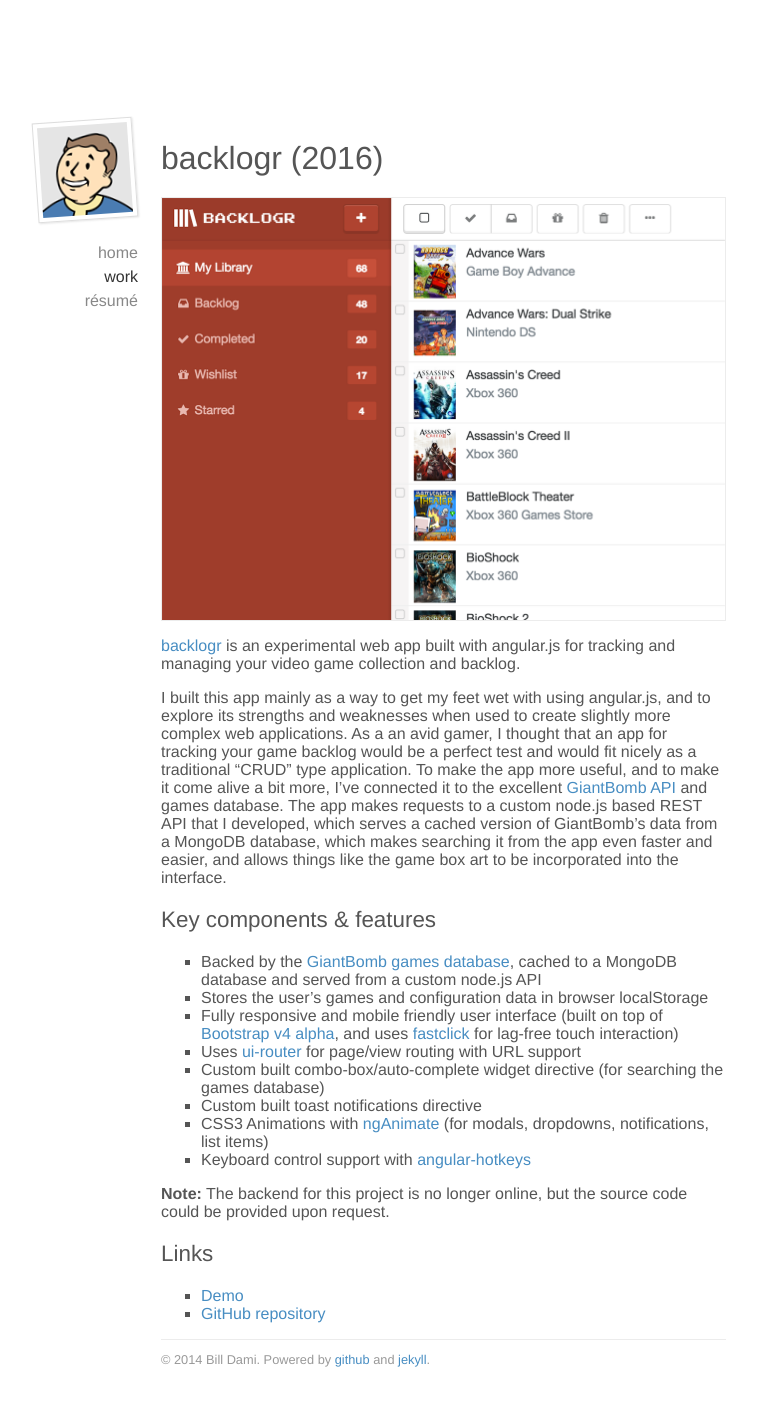
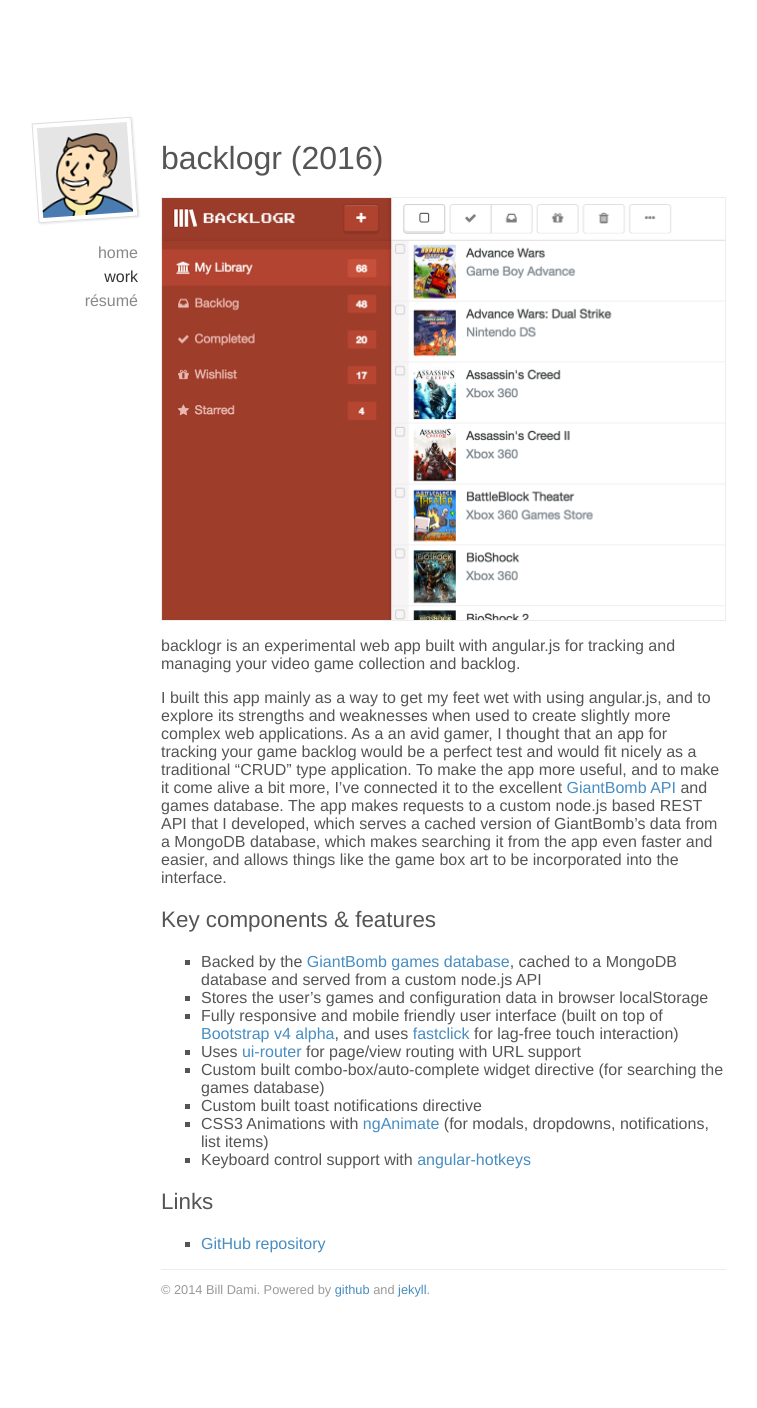
Before and after one commit to billdami/billdami.github.io, a Jekyll site: the page built from work/_posts/2016-05-02-backlogr.md, in a window 1280 px wide. Shown: the whole page, without its empty margins (264-1021 px from the left). Built offline with Jekyll 4.4.1, drawn with Linux system fonts in a browser that asks for light colours; after the commit the page ends 1338 px from its top, so only the background shows below that.

Commit message:
removed backlogr demo link

```diff
--- a/work/_posts/2016-05-02-backlogr.md
+++ b/work/_posts/2016-05-02-backlogr.md
@@ -10,7 +10,7 @@
 
 <img src="/img/backlogr-hero.png" class="post-hero-img" />
 
-[backlogr](http://billdami.com/backlogr-angular/) is an experimental web app built with angular.js for tracking and managing your video game collection and backlog.
+backlogr is an experimental web app built with angular.js for tracking and managing your video game collection and backlog.
 
 I built this app mainly as a way to get my feet wet with using angular.js, and to explore its strengths and weaknesses when used to create slightly more complex web applications. As a an avid gamer, I thought that an app for tracking your game backlog would be a perfect test and would fit nicely as a traditional "CRUD" type application. To make the app more useful, and to make it come alive a bit more, I've connected it to the excellent [GiantBomb API](http://www.giantbomb.com/api/) and games database. The app makes requests to a custom node.js based REST API that I developed, which serves a cached version of GiantBomb's data from a MongoDB database, which makes searching it from the app even faster and easier, and allows things like the game box art to be incorporated into the interface.
 
@@ -25,10 +25,7 @@
 * CSS3 Animations with [ngAnimate](https://docs.angularjs.org/api/ngAnimate) (for modals, dropdowns, notifications, list items)
 * Keyboard control support with [angular-hotkeys](https://github.com/chieffancypants/angular-hotkeys)
 
-**Note:** The backend for this project is no longer online, but the source code could be provided upon request.
-
 Links
 -----
 
- * [Demo](http://billdami.com/backlogr-angular/)
  * [GitHub repository](https://github.com/billdami/backlogr-angular)
```
